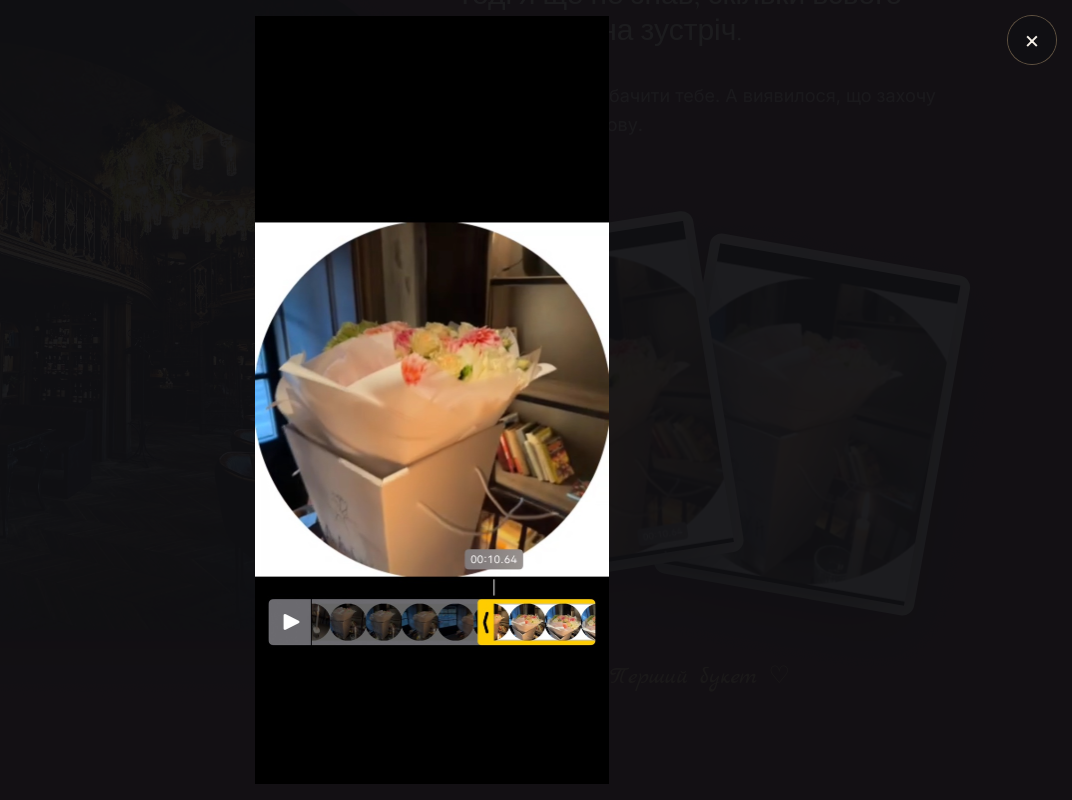
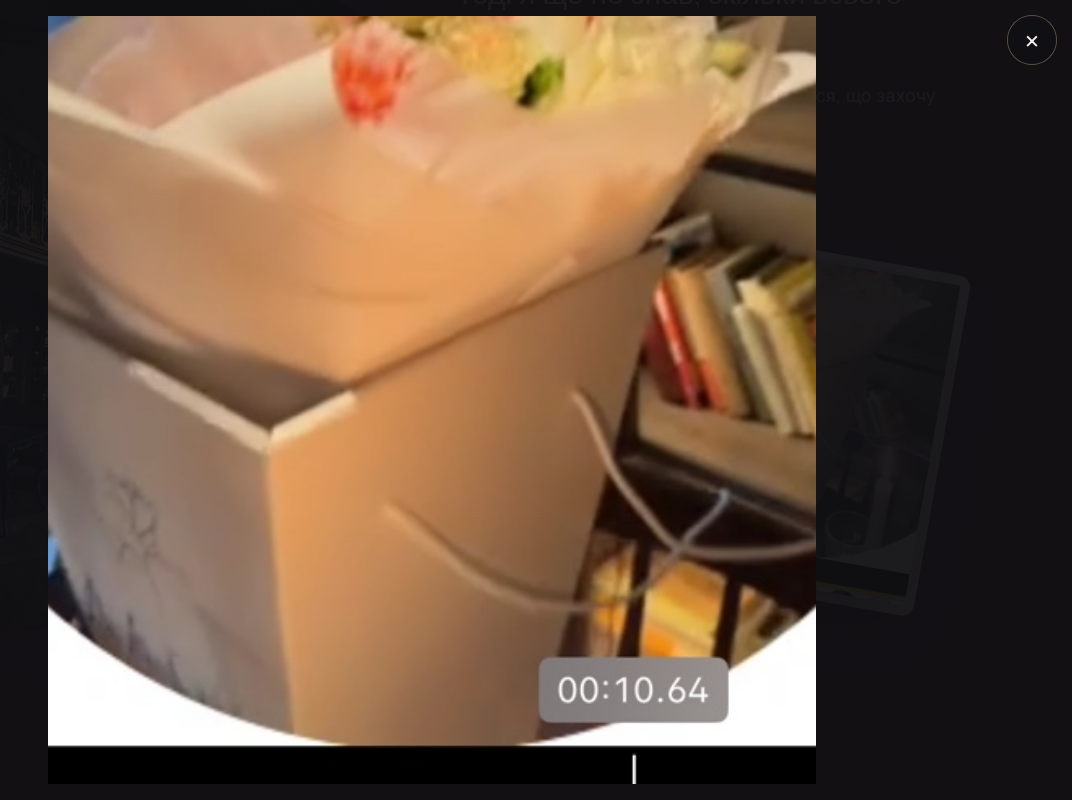
Before and after one commit to radatyt2025/nastya-story, a Next.js app: page / in a window 1280 px wide. Both pictures are taken after a click on the button 796 px from the left and 1499 px from the top of the page. Shown: the part 1099-1899 px from the top of the page, without its empty margins (208-1280 px from the left). Built offline with nearby package versions, Linux system fonts and the light colour scheme.

Commit message:
Simplify invitation to Wednesday November 11 time only; remove share/copy and crop screenshot overlays

```diff
--- a/components/Story.tsx
+++ b/components/Story.tsx
@@ -7,8 +7,8 @@ import { P } from '@/lib/photos';
 
 const ease = [0.22, 1, 0.36, 1] as const;
 const crop: Record<string, string> = {
-  bq1: '50% 47%', bq2: '50% 47%', bereal: '50% 62%',
-  roses: '50% 54%', real2: '50% 48%'
+  bq1: '50% 67%', bq2: '50% 67%', bereal: '50% 62%',
+  roses: '50% 75%', real2: '50% 48%'
 };
 const Open = createContext<(k: string) => void>(() => {});
 
@@ -22,7 +22,7 @@ function Ph({ k, cls = '', ratio, pos = 'center', rot = 0, priority = false, siz
       viewport={{ once: true, margin: '-8%' }} transition={{ duration: 1.3, ease }}
       style={{ aspectRatio: ratio ?? `${p.w}/${p.h}` }}
       className={`relative block w-full overflow-hidden bg-black/30 shadow-[0_24px_60px_-20px_rgba(0,0,0,.7)] ${cls}`}>
-      <Image src={`/photos/${p.f}`} alt={p.alt} fill sizes={sizes} priority={priority} className="object-cover" style={{ objectPosition: crop[k] ?? pos, transform: crop[k] ? 'scale(1.24)' : undefined }} />
+      <Image src={`/photos/${p.f}`} alt={p.alt} fill sizes={sizes} priority={priority} className="object-cover" style={{ objectPosition: crop[k] ?? pos, transform: ['bq1','bq2','roses'].includes(k) ? 'scale(1.5)' : crop[k] ? 'scale(1.24)' : undefined }} />
     </motion.button>
   );
 }
@@ -49,7 +49,11 @@ function Lightbox({ k, onClose }: { k: string | null; onClose: () => void }) {
     <AnimatePresence>{k && (
       <motion.div key="lb" initial={{ opacity: 0 }} animate={{ opacity: 1 }} exit={{ opacity: 0 }} role="dialog" aria-modal="true" aria-label={P[k].alt}
         onClick={onClose} className="fixed inset-0 z-[70] bg-night/95 p-4 pb-[max(1rem,env(safe-area-inset-bottom))] pt-[max(1rem,env(safe-area-inset-top))]">
-        <div className="relative h-full w-full"><Image src={`/photos/${P[k].f}`} alt={P[k].alt} fill sizes="100vw" className="object-contain" /></div>
+        <div className="relative mx-auto h-full w-full max-w-3xl overflow-hidden">
+          <Image src={`/photos/${P[k].f}`} alt={P[k].alt} fill sizes="100vw"
+            className={['bq1','bq2','roses'].includes(k) ? 'object-cover' : 'object-contain'}
+            style={['bq1','bq2','roses'].includes(k) ? {objectPosition:crop[k],transform:'scale(1.5)'} : undefined}/>
+        </div>
         <button aria-label="Закрити" onClick={onClose} className="absolute right-4 top-[max(1rem,env(safe-area-inset-top))] grid h-12 w-12 place-items-center rounded-full bg-night/70 text-2xl text-ivory ring-1 ring-gold/40">×</button>
       </motion.div>)}
     </AnimatePresence>
@@ -178,22 +182,11 @@ function Burst() {
 
 
 /* ---------- Запрошення: вибір середи та часу ---------- */
-const WEDNESDAYS = [
-  {value:'2026-11-11',label:'11 листопада'},
-  {value:'2026-11-18',label:'18 листопада'},
-  {value:'2026-11-25',label:'25 листопада'}
-];
 const HOURS = ['17:00','17:30','18:00','18:30','19:00','19:30','20:00'];
 function Invitation() {
   const [opened,setOpened]=useState(false);
-  const [date,setDate]=useState('2026-11-11');
   const [time,setTime]=useState('18:00');
-  const [copied,setCopied]=useState(false);
   const rm=useReducedMotion();
-  const day=WEDNESDAYS.find(d=>d.value===date)?.label ?? date;
-  const message=`Привіт! Я обираю нашу зустріч у середу, ${day}, о ${time} ♡`;
-  const share=()=>{ window.open(`https://t.me/share/url?url=${encodeURIComponent(window.location.origin)}&text=${encodeURIComponent(message)}`,'_blank','noopener,noreferrer'); };
-  const copy=async()=>{try{await navigator.clipboard.writeText(message);setCopied(true);}catch{setCopied(false);}};
   return <section id="ch8" className="relative isolate flex min-h-[100svh] items-center justify-center overflow-hidden bg-[#180d19] px-5 py-28 text-center text-ivory">
     <FloatingLights/>
     <div aria-hidden className="pointer-events-none absolute inset-0 bg-[radial-gradient(ellipse_at_50%_45%,rgba(125,45,77,.55),transparent_70%)]"/>
@@ -212,20 +205,20 @@ function Invitation() {
         className="mx-auto mt-12 rounded-[2rem] border border-gold/50 bg-[#f6f0e8] p-6 text-[#4a1728] shadow-[0_30px_100px_rgba(0,0,0,.5)] sm:p-9">
         <p className="font-hand text-3xl">Наш наступний розділ</p>
         <p className="mt-4 font-serif text-3xl italic">Побачимось у середу?</p>
-        <fieldset className="mt-8">
-          <legend className="mb-3 text-sm font-medium">Обери дату — середу</legend>
-          <div className="grid grid-cols-3 gap-2">{WEDNESDAYS.map(d=><button key={d.value} type="button" onClick={()=>setDate(d.value)}
-            aria-pressed={date===d.value} className={`min-h-14 rounded-xl border px-2 py-3 text-sm transition-colors ${date===d.value?'border-wine bg-wine text-ivory':'border-wine/20 bg-white/60'}`}>{d.label}</button>)}</div>
-        </fieldset>
+        <motion.div initial={{opacity:0,y:20}} animate={{opacity:1,y:0}} transition={{delay:.25}} className="mt-8 rounded-2xl border border-wine/20 bg-white/60 px-5 py-5">
+          <p className="text-xs uppercase tracking-[.3em] text-wine/60">Наш день</p>
+          <p className="mt-2 font-serif text-3xl italic">Середа, 11 листопада</p>
+        </motion.div>
         <fieldset className="mt-7">
           <legend className="mb-3 text-sm font-medium">О котрій годині тобі зручно?</legend>
           <div className="grid grid-cols-3 gap-2">{HOURS.map(t=><button key={t} type="button" onClick={()=>setTime(t)}
             aria-pressed={time===t} className={`min-h-12 rounded-xl border text-sm transition-colors ${time===t?'border-wine bg-wine text-ivory':'border-wine/20 bg-white/60'}`}>{t}</button>)}</div>
         </fieldset>
-        <p className="mt-6 font-serif text-xl">Середа, {day} · {time}</p>
-        <button type="button" onClick={share} className="mt-6 min-h-14 w-full rounded-full bg-wine px-5 font-medium text-ivory">Надіслати вибір у Telegram ↗</button>
-        <button type="button" onClick={copy} className="mt-3 min-h-12 w-full rounded-full border border-wine/30 px-5 text-sm">{copied?'Скопійовано ✓':'Скопіювати запрошення'}</button>
-        <p className="mt-4 text-xs leading-relaxed text-wine/60">Вибір не надсилається автоматично — підтверди повідомлення у Telegram.</p>
+        <motion.div key={time} initial={{opacity:0,scale:.92}} animate={{opacity:1,scale:1}} className="mt-8 rounded-2xl bg-wine px-5 py-6 text-ivory">
+          <p className="text-xs uppercase tracking-[.25em] text-ivory/70">Наше наступне побачення</p>
+          <p className="mt-2 font-serif text-3xl italic">Середа · 11 листопада · {time}</p>
+          <p className="mt-3 text-sm text-ivory/75">Я чекатиму на тебе ♡</p>
+        </motion.div>
       </motion.div>}
     </div>
   </section>;
```
